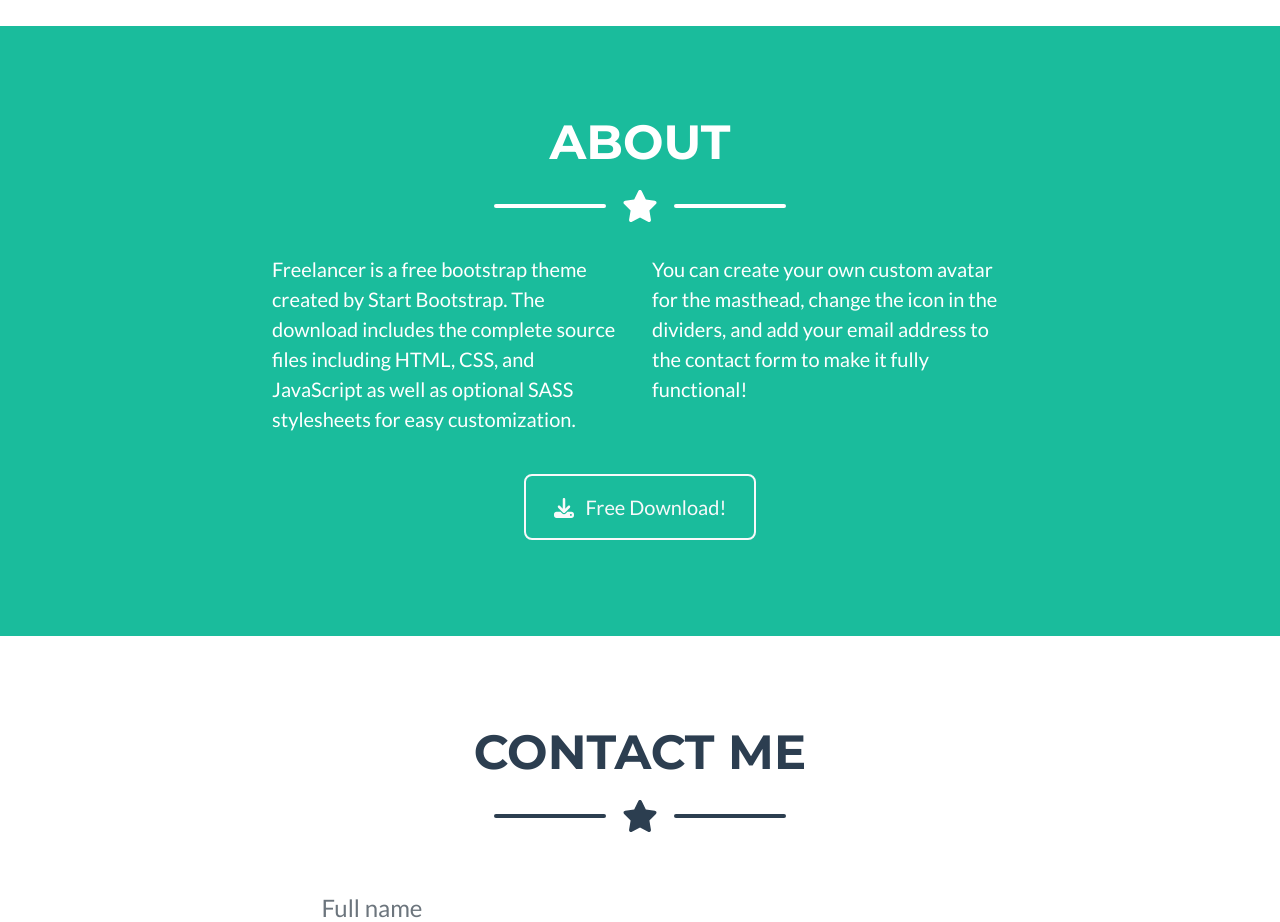
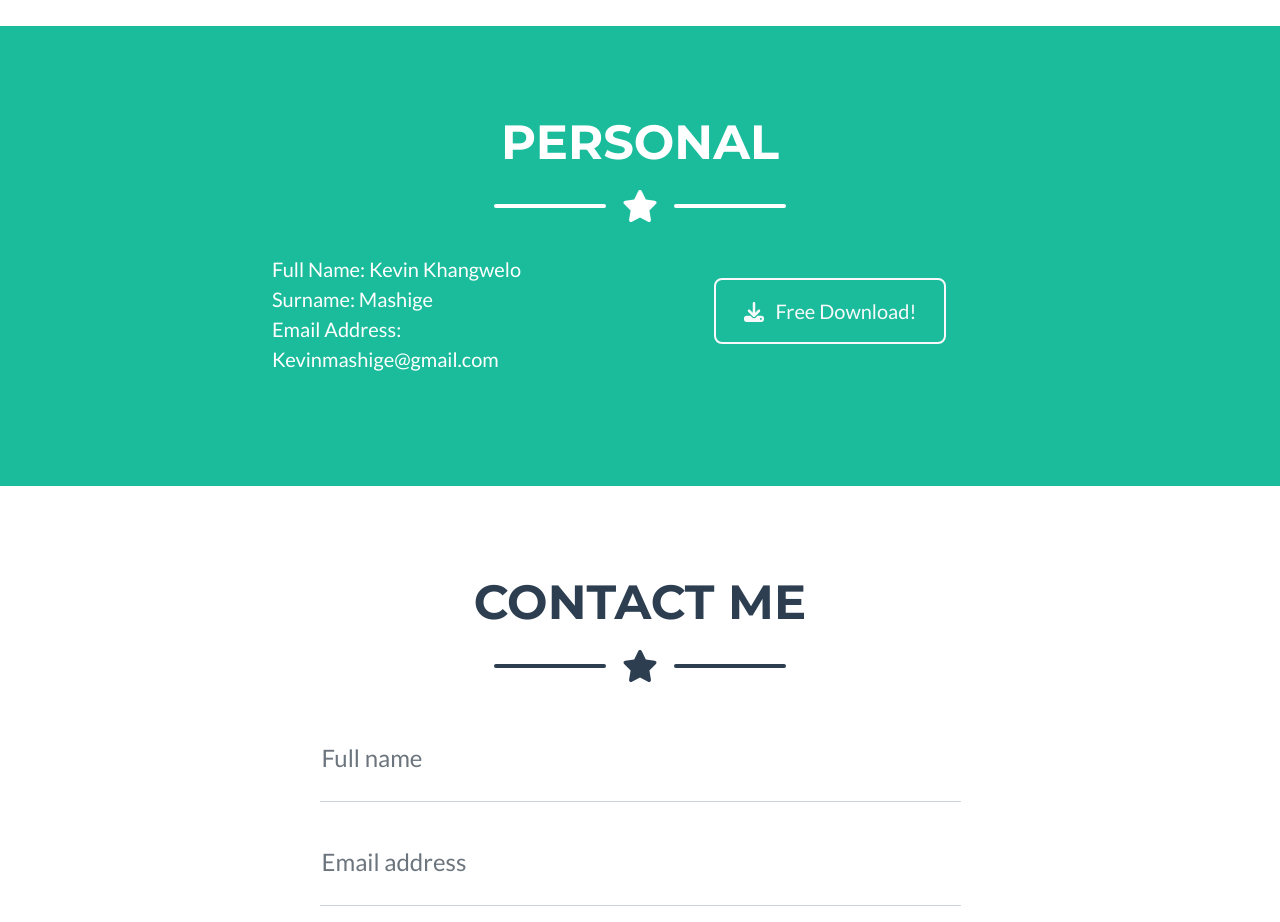
Before and after one commit to Khnagwelo25/Kevin-Mashige-CV, a plain HTML site: page index.html in a window 1280 px wide. Shown: the part 1580-2502 px from the top of the page. Drawn offline with nearby package versions, Linux system fonts and the light colour scheme.

Commit message:
change title from personal and personal detail

```diff
--- a/index.html
+++ b/index.html
@@ -125,7 +125,7 @@
         <section class="page-section bg-primary text-white mb-0" id="about">
             <div class="container">
                 <!-- About Section Heading-->
-                <h2 class="page-section-heading text-center text-uppercase text-white">About</h2>
+                <h2 class="page-section-heading text-center text-uppercase text-white">Personal</h2>
                 <!-- Icon Divider-->
                 <div class="divider-custom divider-light">
                     <div class="divider-custom-line"></div>
@@ -134,9 +134,8 @@
                 </div>
                 <!-- About Section Content-->
                 <div class="row">
-                    <div class="col-lg-4 ms-auto"><p class="lead">Freelancer is a free bootstrap theme created by Start Bootstrap. The download includes the complete source files including HTML, CSS, and JavaScript as well as optional SASS stylesheets for easy customization.</p></div>
-                    <div class="col-lg-4 me-auto"><p class="lead">You can create your own custom avatar for the masthead, change the icon in the dividers, and add your email address to the contact form to make it fully functional!</p></div>
-                </div>
+                    <div class="col-lg-4 ms-auto"><p class="lead">Full Name: Kevin Khangwelo <br>Surname: Mashige <br>Email Address: Kevinmashige@gmail.com <br><Address:Krugersdorp></Address:Krugersdorp></p></div>
+                    <div class="col-lg-4 me-auto"><p class="lead">
                 <!-- About Section Button-->
                 <div class="text-center mt-4">
                     <a class="btn btn-xl btn-outline-light" href="https://startbootstrap.com/theme/freelancer/">
```
